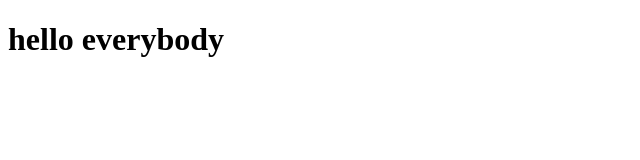
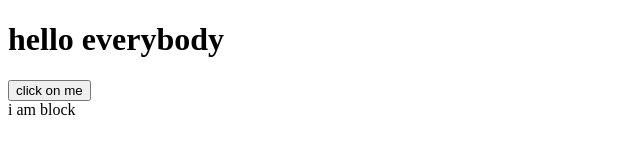
Before and after one commit to YisNiz/targil1, a plain HTML site: page index.html in a window 1280 px wide. Shown: the whole page, without its empty margins (0-640 px from the left). Drawn offline with Linux system fonts and the light colour scheme.

Commit message:
my first change

```diff
--- a/index.html
+++ b/index.html
@@ -7,5 +7,7 @@
 </head>
 <body>
     <h1>hello everybody</h1>
+    <button>click on me</button>
+    <div>i am block</div>
 </body>
 </html>
```
